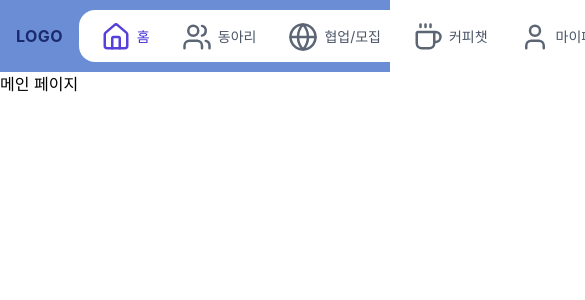
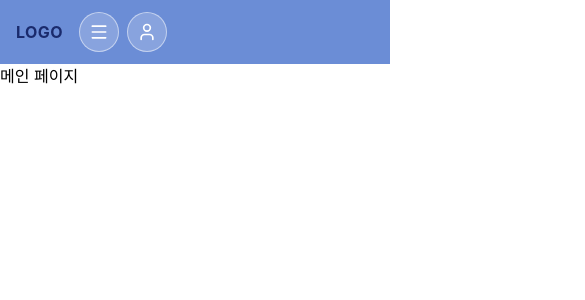
Before and after one commit to skhu-capstone/Capstone_Frontend, a React (Vite) app: page / in a window 390 px wide. Shown: the top 300 px of the page, 585 px wide, since content can reach past the window. Built offline with nearby package versions, Linux system fonts and the light colour scheme.

Commit message:
Feat: 뷰포트 크기에 따른 반응형 상태 더 자연스럽게 수정(#6)

```diff
--- a/src/components/common/Header.jsx
+++ b/src/components/common/Header.jsx
@@ -1,5 +1,15 @@
 import { useState, useRef, useEffect } from "react";
-import { Home, Users, Globe, Coffee, User, Plus, LogOut } from "lucide-react";
+import {
+  Home,
+  Users,
+  Globe,
+  Coffee,
+  User,
+  Plus,
+  LogOut,
+  Menu,
+  X,
+} from "lucide-react";
 import { useNavigate, useLocation } from "react-router-dom";
 
 const NAV_ITEMS = [
@@ -14,10 +24,12 @@ const DUMMY_EMAIL = "hyun136000@gmail.com";
 
 export default function Header() {
   const [profileOpen, setProfileOpen] = useState(false);
+  const [mobileMenuOpen, setMobileMenuOpen] = useState(false);
   const profileRef = useRef(null);
   const navigate = useNavigate();
   const location = useLocation();
 
+  // 외부 클릭 시 프로필 드롭다운 닫기
   useEffect(() => {
     const handleClickOutside = (e) => {
       if (profileRef.current && !profileRef.current.contains(e.target)) {
@@ -27,6 +39,11 @@ export default function Header() {
     document.addEventListener("mousedown", handleClickOutside);
     return () => document.removeEventListener("mousedown", handleClickOutside);
   }, []);
+
+  // 라우트 변경 시 모바일 메뉴 닫기
+  useEffect(() => {
+    setMobileMenuOpen(false);
+  }, [location.pathname]);
 
   const handleAddAccount = () => {
     setProfileOpen(false);
@@ -38,10 +55,14 @@ export default function Header() {
     navigate("/login");
   };
 
+  const handleNavClick = (href) => {
+    setMobileMenuOpen(false);
+    navigate(href);
+  };
+
   return (
     <header className="w-full" style={{ backgroundColor: "#6B8DD6" }}>
-      {/* 👇 이게 핵심: 내부 width 제한 */}
-      <div className="max-w-[2000px] mx-auto grid grid-cols-[auto_1fr_auto] items-center gap-4 px-4 h-18">
+      <div className="max-w-[2000px] mx-auto grid grid-cols-[auto_1fr_auto] items-center gap-4 px-4 h-16">
         {/* 로고 */}
         <div className="flex items-center">
           <img src="" alt="logo" className="h-8 w-auto hidden" />
@@ -50,13 +71,12 @@ export default function Header() {
           </div>
         </div>
 
-        {/* 네비 */}
-        <div className="flex justify-end pr-2">
-          <div className="bg-white rounded-2xl px-2 py-1.5 h-13">
+        {/* 데스크탑 네비 (md 이상에서만 표시) */}
+        <div className="hidden md:flex justify-end pr-2">
+          <div className="bg-white rounded-2xl px-2 py-1.5">
             <nav className="flex items-center gap-1">
               {NAV_ITEMS.map(({ label, icon: Icon, href }) => {
                 const isActive = location.pathname === href;
-
                 return (
                   <button
                     key={label}
@@ -70,7 +90,7 @@ export default function Header() {
                     ].join(" ")}
                   >
                     <Icon
-                      size={30}
+                      size={18}
                       strokeWidth={2}
                       className="opacity-90 shrink-0"
                     />
@@ -82,14 +102,29 @@ export default function Header() {
           </div>
         </div>
 
-        {/* 프로필 */}
+        {/* 오른쪽 영역: 모바일 햄버거 + 프로필 */}
+        <div className="flex items-center gap-2">
+          {/* 햄버거 버튼 (md 미만에서만 표시) */}
+          <button
+            onClick={() => setMobileMenuOpen((prev) => !prev)}
+            className="md:hidden w-10 h-10 rounded-full flex items-center justify-center border border-white/50 bg-white/20 hover:bg-white/35 transition-colors duration-150"
+            aria-label="메뉴"
+          >
+            {mobileMenuOpen ? (
+              <X size={20} strokeWidth={2} color="white" />
+            ) : (
+              <Menu size={20} strokeWidth={2} color="white" />
+            )}
+          </button>
+
+          {/* 프로필 버튼 */}
           <div className="relative" ref={profileRef}>
             <button
               onClick={() => setProfileOpen((prev) => !prev)}
-            className="w-13 h-13 rounded-full flex items-center justify-center border border-white/50 bg-white/20 hover:bg-white/35 transition-colors duration-150"
+              className="w-10 h-10 rounded-full flex items-center justify-center border border-white/50 bg-white/20 hover:bg-white/35 transition-colors duration-150"
               aria-label="프로필"
             >
-            <User size={24} strokeWidth={2} color="white" />
+              <User size={20} strokeWidth={2} color="white" />
             </button>
 
             {profileOpen && (
@@ -105,7 +140,11 @@ export default function Header() {
                   className="w-full flex items-center gap-2.5 px-4 py-3 text-sm text-gray-700 hover:bg-gray-50 transition-colors duration-150 border-b border-gray-100"
                 >
                   <span className="w-5 h-5 rounded-full border border-gray-400 flex items-center justify-center shrink-0">
-                  <Plus size={12} strokeWidth={2.5} className="text-gray-500" />
+                    <Plus
+                      size={12}
+                      strokeWidth={2.5}
+                      className="text-gray-500"
+                    />
                   </span>
                   다른 계정으로 로그인
                 </button>
@@ -122,6 +161,33 @@ export default function Header() {
             )}
           </div>
         </div>
+      </div>
+
+      {/* 모바일 드롭다운 메뉴 (md 미만에서만 표시) */}
+      {mobileMenuOpen && (
+        <div className="md:hidden border-t border-white/20 bg-white/10 backdrop-blur-sm">
+          <nav className="flex flex-col px-4 py-2">
+            {NAV_ITEMS.map(({ label, icon: Icon, href }) => {
+              const isActive = location.pathname === href;
+              return (
+                <button
+                  key={label}
+                  onClick={() => handleNavClick(href)}
+                  className={[
+                    "flex items-center gap-3 px-4 py-3 rounded-xl text-sm transition-colors duration-150 text-left",
+                    isActive
+                      ? "bg-white/30 font-semibold text-white"
+                      : "text-white/90 hover:bg-white/20 font-normal",
+                  ].join(" ")}
+                >
+                  <Icon size={18} strokeWidth={2} className="shrink-0" />
+                  {label}
+                </button>
+              );
+            })}
+          </nav>
+        </div>
+      )}
     </header>
   );
 }
--- a/src/pages/cooperation/CooperationPage.jsx
+++ /dev/null
@@ -1,3 +0,0 @@
-export default function CooperationPage() {
-  return <div>협력 페이지</div>;
-}
```
Also changed, not shown: 1 other file (tests, documents, lock files or other folders). Lines whose indentation alone changed are shown as unchanged.
